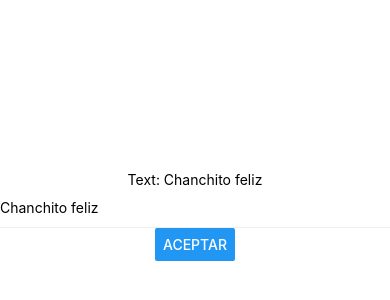
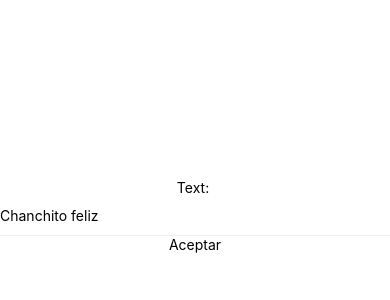
Before and after one commit to diegocabrera15/react-native, a React Native app: screen / in a window 390 px wide. Shown: the part 206-506 px from the top of the page. Built offline with nearby package versions, Linux system fonts and the light colour scheme.

Commit message:
Uses of TouchableHightLight

```diff
--- a/App.js
+++ b/App.js
@@ -1,6 +1,6 @@
 import { StatusBar } from "expo-status-bar";
 import React,{useState} from "react";
-import { StyleSheet, Text, TextInput, View, Dimensions, Button} from "react-native";
+import { StyleSheet, Text, TextInput, View, Dimensions, Button, TouchableHighlight} from "react-native";
 
 //const {width, height} = Dimensions.get('window')
 
@@ -9,16 +9,21 @@ export default function App() {
   const [submit, setSubmit] = useState('')
   return (
     <View style={styles.container}>
-      <Text>Text: {text}</Text>
+      <Text>Text: {submit}</Text>
       <TextInput style={styles.input}
       placeholder='Escriba un texto'
       onChangeText={t =>setText(t)}
       defaultValue={text}
       />
-      <Button title='Aceptar' onPress={()=>{
+      <TouchableHighlight
+        underlayColor={'#999'}
+        activeOpacity={0.2}
+        onPress={()=>{
         setSubmit(text)
         alert('Texto enviado con exito')
-      }}/>
+      }}>
+        <Text>Aceptar</Text>
+      </TouchableHighlight>
       <StatusBar style="auto" />
     </View>
   );
```
